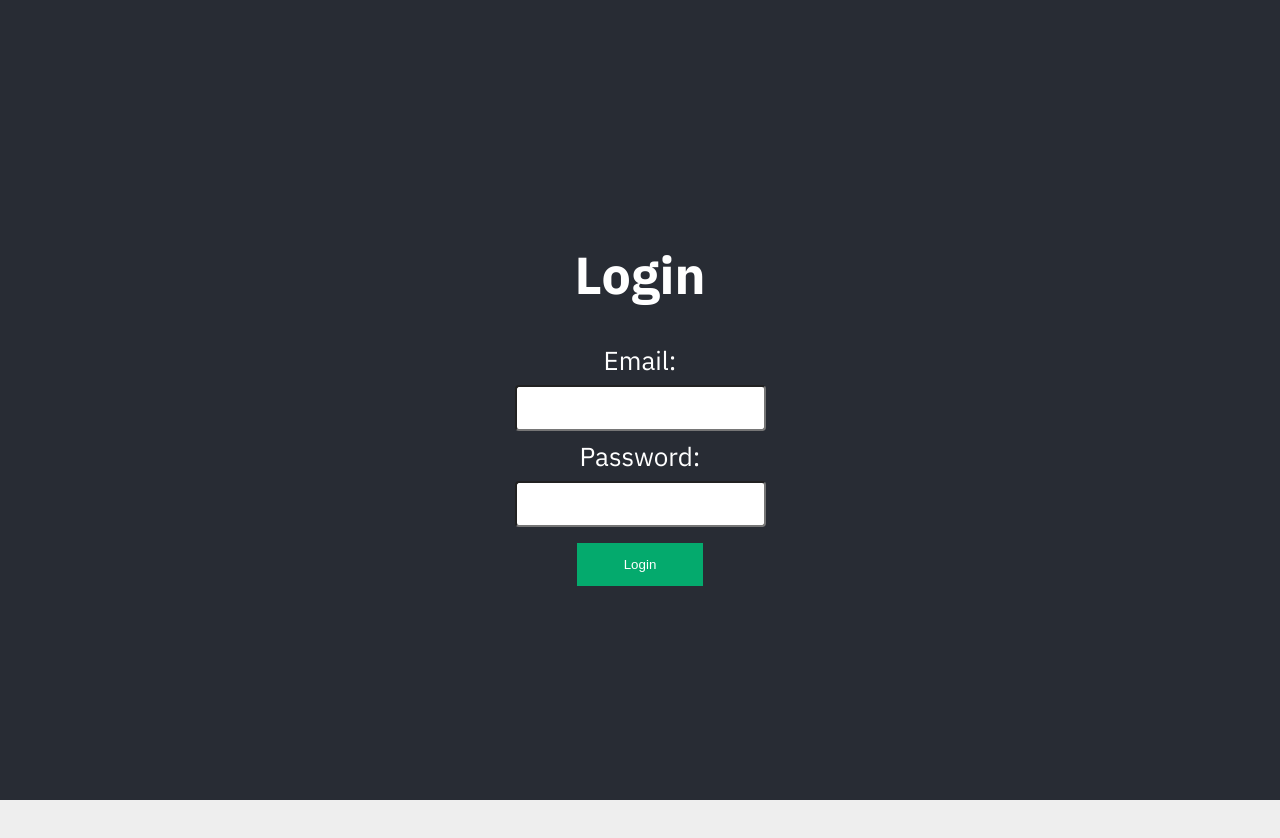
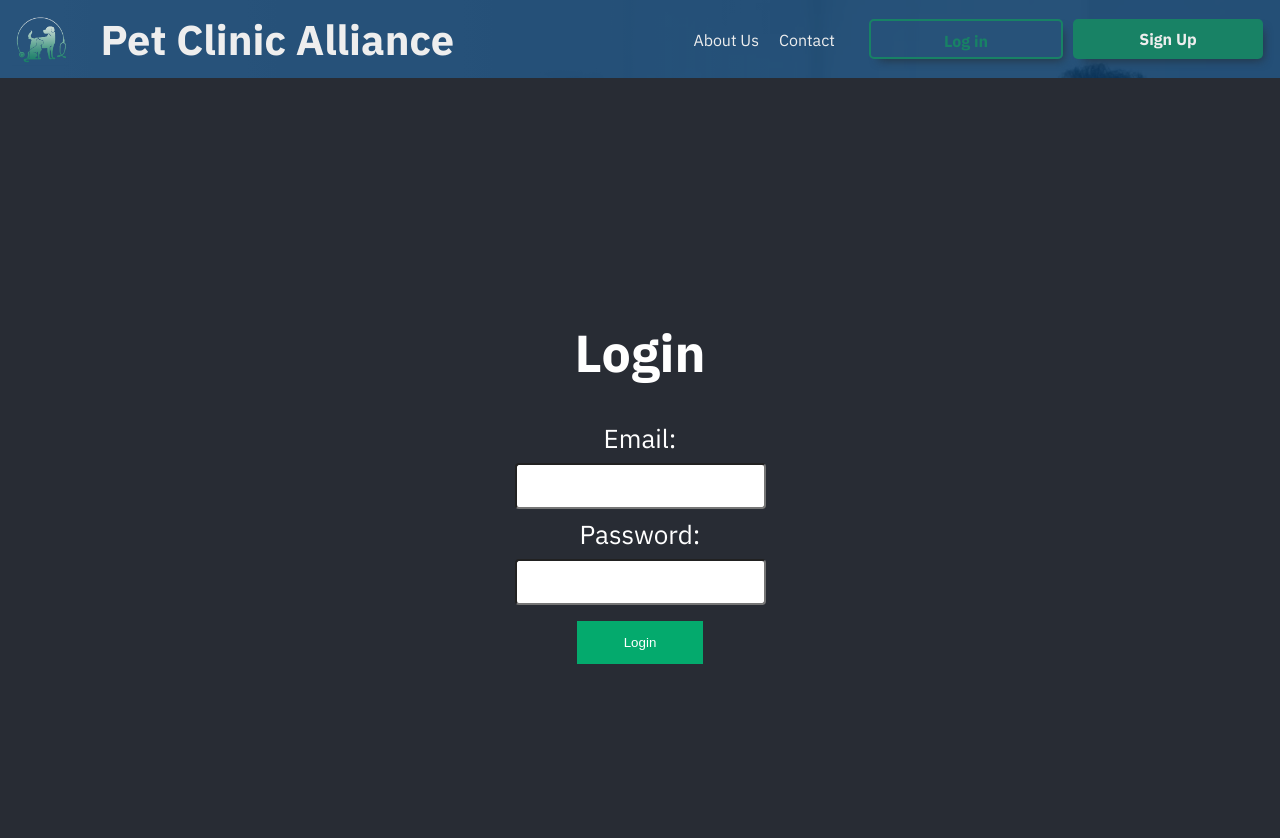
Before and after one commit to gfa-cc-after/StudyGroup_1_PET_Clinic_Frontend-main, a React (Vite) app: page /login in a window 1280 px wide. Shown: the top 838 px of the page. Before the commit the page ends 800 px from the top, so only its background shows below. Built offline with nearby package versions, Linux system fonts and the light colour scheme.

Commit message:
creating navBar component

```diff
--- a/src/components/LandingPage.jsx
+++ b/src/components/LandingPage.jsx
@@ -6,23 +6,8 @@ import { Link } from 'react-router-dom';
 function LandingPage() {
     return (
         <>
-            <header className="navbar">
-                <div id="logo">
-                <img src={logo} alt="logo" />
-                <h1>Pet Clinic Alliance</h1>
-                </div>
-                <nav>
-                    <ul>
-                        <li><a href="index.html">About Us</a></li>
-                        <li><a href="vets.html">Contact</a></li>
-                    </ul>
-                    <Link className="transparent-button" to="/login" >Log in</Link>
-                    <Link className="colored-button" to="/register" >Sign Up</Link>
-                </nav>
-            </header>
-
             <section className="hero">
-                <h2>Your  <span>pet</span>,<wbr/> our <span>passion</span></h2>
+                <h2>Your  <span>pet</span>,<wbr /> our <span>passion</span></h2>
                 <h3><span>Free</span> of charge / pain / drama. </h3>
                 <p>Today's veterinarians are the only doctors educated to protect the health of both animals and people. They work hard to address the health and welfare needs of every species of animal. Veterinarians also play critical roles in environmental protection, research, food safety, and public health.</p>
             </section>
--- /dev/null
+++ b/src/components/NavBar.jsx
@@ -0,0 +1,24 @@
+import '../styles/style.css'
+import logo from '../assets/pet-logo.png';
+import { Link } from 'react-router-dom';
+
+const NavBar = () => {
+    return (
+        <header className="navbar">
+            <div id="logo-section">
+                <Link id="logo-link" to="/"><img id="logo-img" src={logo} alt="logo" /></Link>
+                <h1>Pet Clinic Alliance</h1>
+            </div>
+            <nav>
+                <ul>
+                    <li><a href="index.html">About Us</a></li>
+                    <li><a href="vets.html">Contact</a></li>
+                </ul>
+                <Link className="transparent-button" to="/login" >Log in</Link>
+                <Link className="colored-button" to="/register" >Sign Up</Link>
+            </nav>
+        </header>
+    )
+}
+
+export default NavBar;
--- a/src/main.jsx
+++ b/src/main.jsx
@@ -4,11 +4,13 @@ import LandingPage from './components/LandingPage.jsx'
 import { BrowserRouter as Router, Route, Routes } from 'react-router-dom';
 import LoginForm from './components/LoginForm.jsx';
 import RegistrationForm from './components/RegistrationForm.jsx';
+import NavBar from './components/NavBar.jsx';
 //import reportWebVitals from './reportWebVitals'
 
 ReactDOM.createRoot(document.getElementById('root')).render(
   <React.StrictMode>
     <Router>
+    <NavBar />
       <Routes>
         <Route exact path="/" element={<LandingPage />} />
         <Route exact path="/register" element={<RegistrationForm />} />
--- a/src/styles/style.css
+++ b/src/styles/style.css
@@ -131,7 +131,7 @@ button a {
     box-shadow: -5px -6px 10px -5px rgba(39, 39, 39, 0.70);
 }
 
-#logo {
+#logo-section {
     margin: 1.5vh;
     display: flex;
     align-items: center;
@@ -139,7 +139,7 @@ button a {
     min-height: 3rem;
 }
 
-#logo img {
+#logo-link, #logo-img {
     height: 100%;
 }
 
```
Lines whose indentation alone changed are shown as unchanged.
